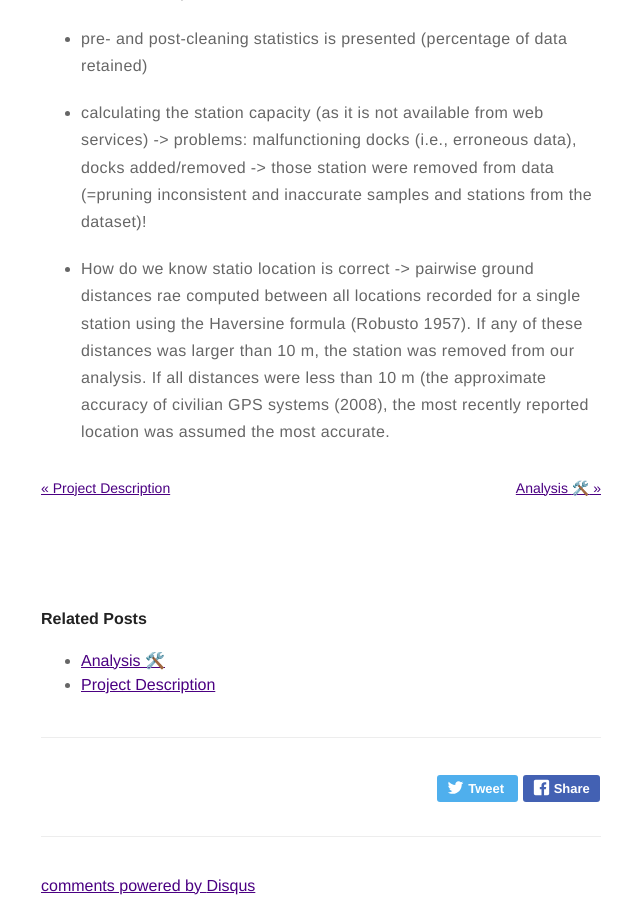
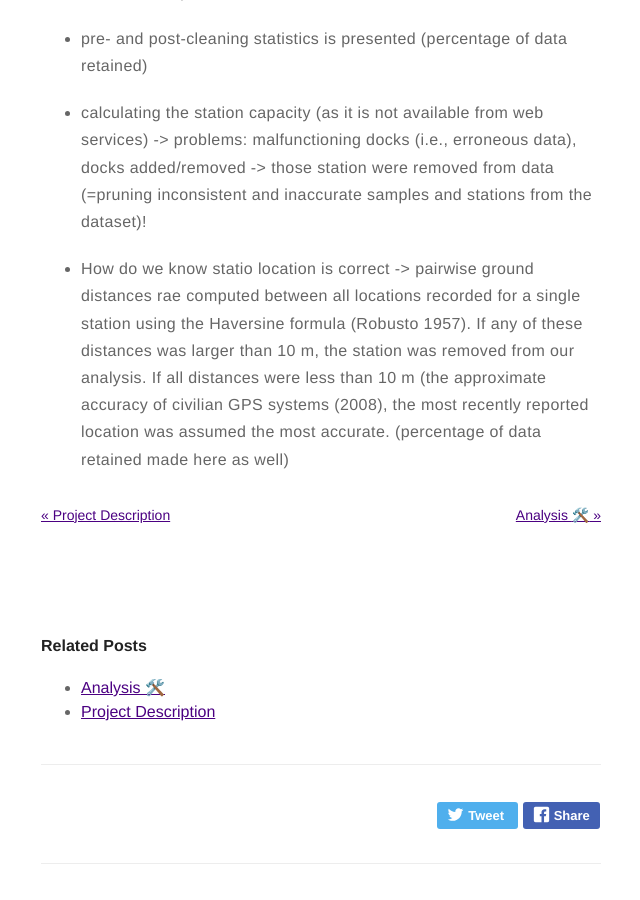
Before and after one commit to dljubenk/dljubenk.github.io, a Jekyll site: the page built from _posts/2019-02-06-literature-study.markdown, in a window 1280 px wide and 900 px high, scrolled down 9560 px. Shown: the whole window, without its empty margins (319-959 px from the left). Built offline with Jekyll 4.4.1, drawn with Linux system fonts in a browser that asks for light colours; emoji names are drawn with the system emoji font; comment, search, counter and statistics services are not loaded.

Commit message:
Update 2019-02-06-literature-study.markdown

```diff
--- a/_posts/2019-02-06-literature-study.markdown
+++ b/_posts/2019-02-06-literature-study.markdown
@@ -246,7 +246,7 @@ and inaccurate samples and stations from the dataset)!
 station using the Haversine formula (Robusto 1957). If any of these distances was larger
 than 10 m, the station was removed from our analysis. If all distances were less than 10 m
 (the approximate accuracy of civilian GPS systems (2008), the most recently reported
-location was assumed the most accurate.
+location was assumed the most accurate. (percentage of data retained made here as well)
 
 
 
```
